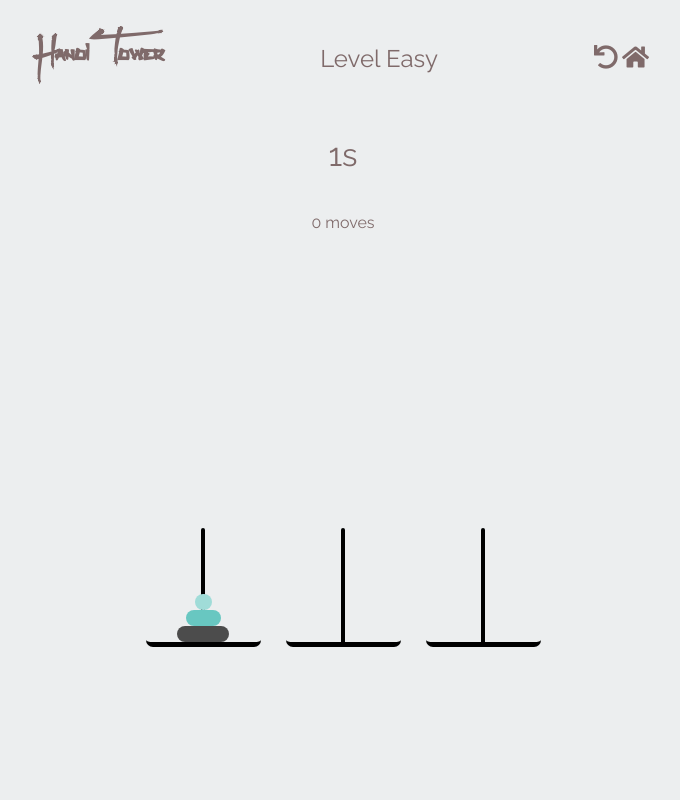
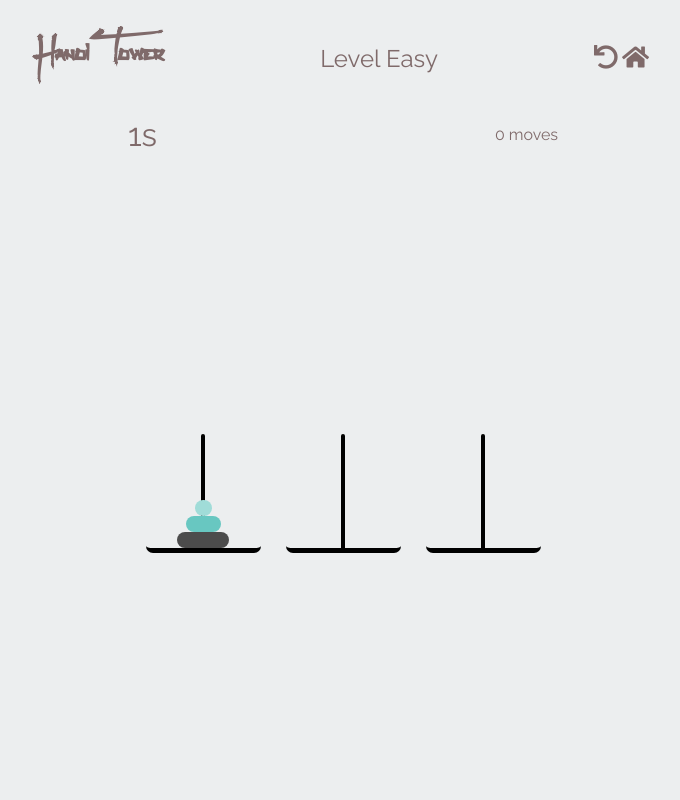
Before and after one commit to federicomichela/HanoiTower, a plain HTML site: page index.html in a window 1280 px wide. Both pictures are taken after a click on the button "New Game". Shown: the top 800 px of the page, without its empty margins (297-977 px from the left). Drawn offline with Linux system fonts and the light colour scheme.

Commit message:
slight change to template

```diff
--- a/css/main.css
+++ b/css/main.css
@@ -180,20 +180,20 @@ button.btn-full:disabled { color: #a99c9c; }
 }
 
 
-#gameContainer { height: calc(100% - 173px); }
+#gameContainer { height: calc(100% - 162px); }
 
 #gameSection {
 	align-content: flex-start;
 	color: #7f6a6a;
 }
 
-#gameHeader {
+#gameHeader, #gameInfos {
 	display: flex;
 	align-items: center;
 	justify-content: space-around;
 	font-size: 1em;
 }
-
+#gameInfos { padding: 0; }
 #gameLevelDescription { font-size: 1.5em; }
 
 #gameActions > button {
--- a/index.html
+++ b/index.html
@@ -57,7 +57,7 @@
                 </div>
             </section>
 
-            <!-- GAME PAGE: uncover two cards at the time to find a match until the whole grid is uncovered -->
+            <!-- GAME PAGE: move disks from one tower to another to recreate the original pyramid -->
             <section id="gameSection" class="flexi-section hidden">
                 <div class="container">
                     <div id="gameHeader" class="row">
@@ -68,8 +68,10 @@
                             <button class="btn-home"><i class="fas fa-home"></i></button>
                         </div>
                     </div>
-                    <div id="gameTimeElapsed" class="row">0h 0m 0s</div>
-                    <div id="gameMoves" class="row">0 moves</div>
+                    <div id="gameInfos" class="row">
+                        <div id="gameTimeElapsed">0h 0m 0s</div>
+                        <div id="gameMoves">0 moves</div>
+                    </div>
                     <div id="gameContainer" class="row">
                         <ul class="tower" id="tower-1" value="0"></ul>
                         <ul class="tower" id="tower-2" value="1"></ul>
```
